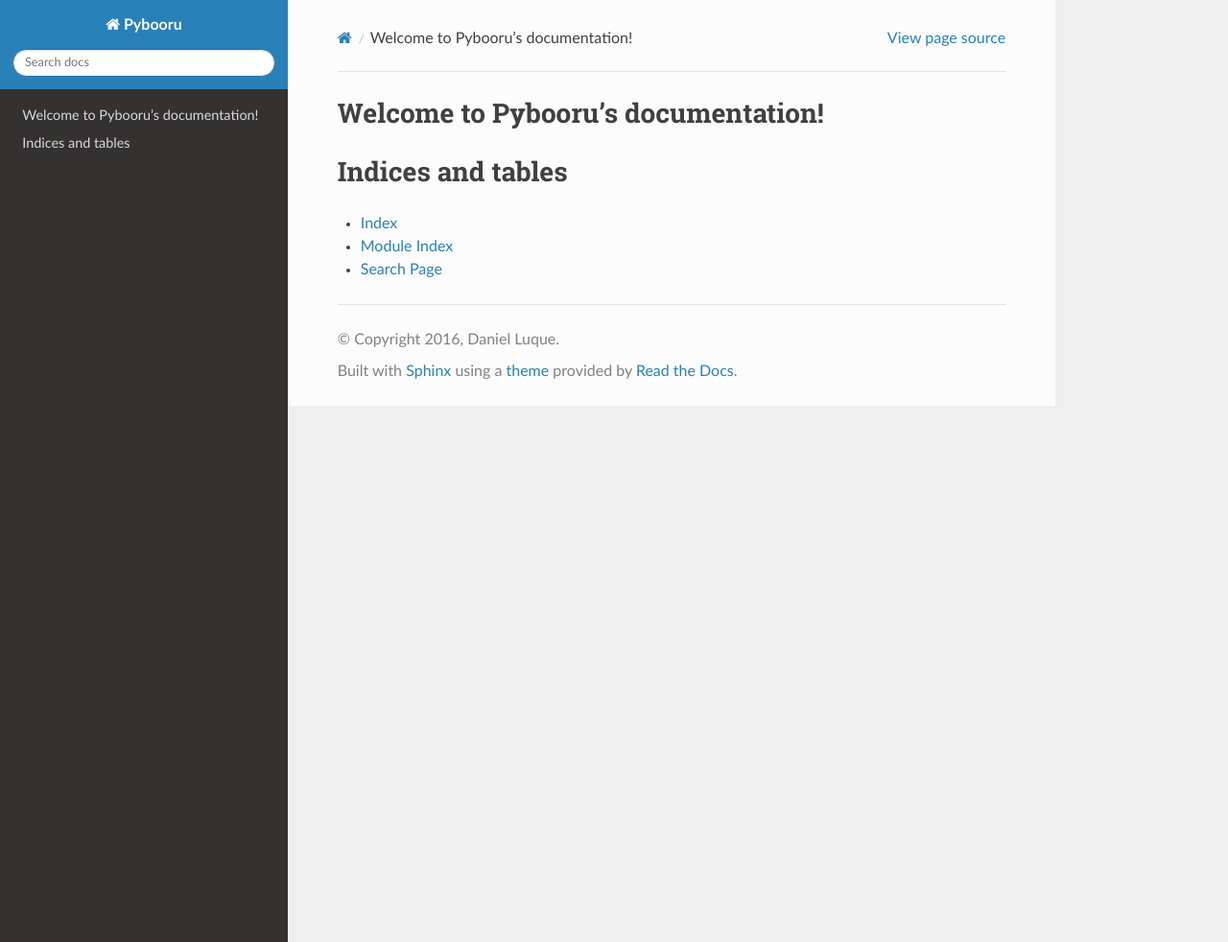
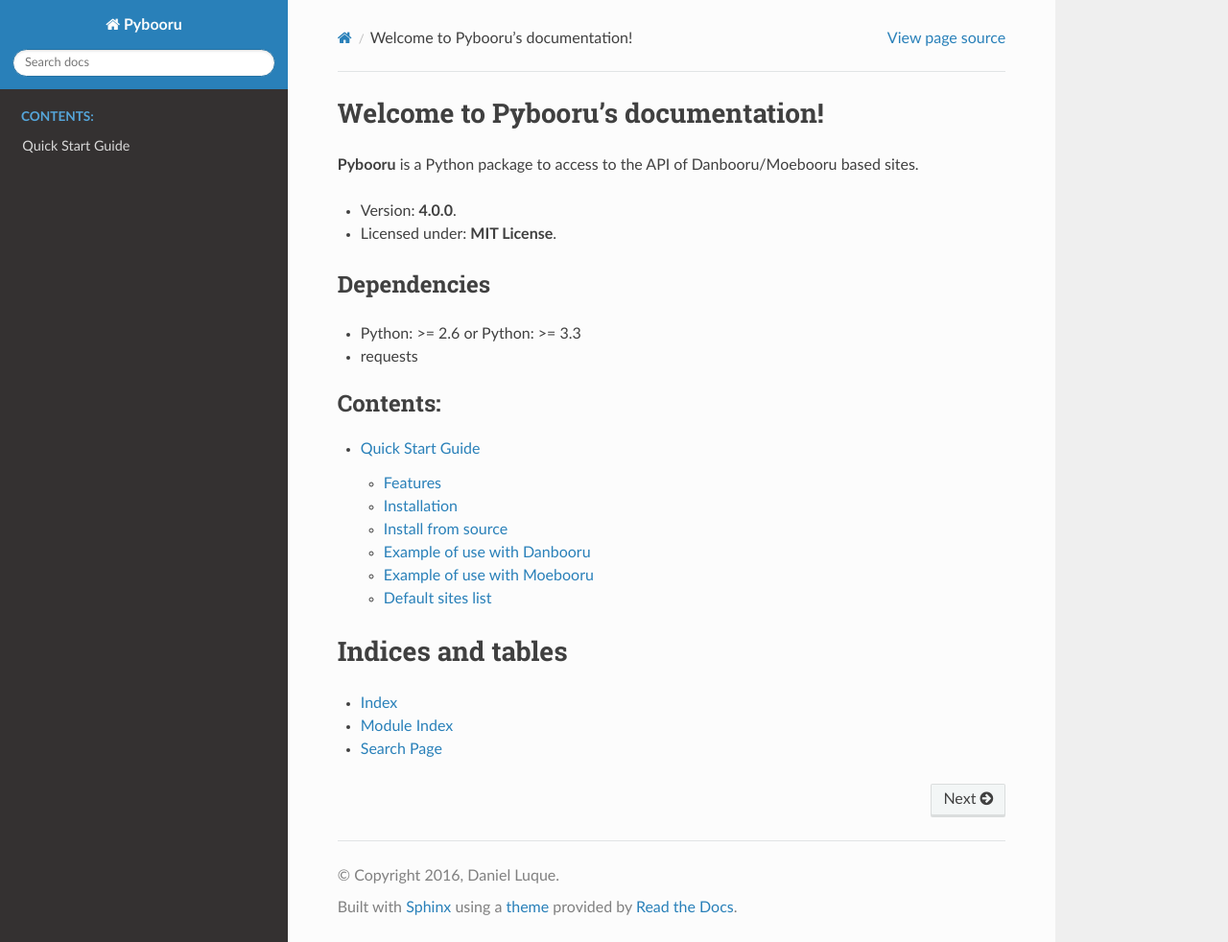
Before and after one commit to LuqueDaniel/pybooru, a Sphinx documentation site: the page built from docs/source/index.rst, in a window 1280 px wide and 982 px high. Shown: the whole window at 96% size. Built offline with Sphinx 7.4.7 and the Read the Docs theme 2.0.0, drawn with Linux system fonts in a browser that asks for light colours.

Commit message:
Docs: update index.rst

```diff
--- a/docs/source/index.rst
+++ b/docs/source/index.rst
@@ -6,10 +6,23 @@
 Welcome to Pybooru's documentation!
 ===================================
 
+**Pybooru** is a Python package to access to the API of Danbooru/Moebooru based sites.
+
+- Version: **4.0.0**.
+- Licensed under: **MIT License**.
+
+Dependencies
+------------
+
+- Python: >= 2.6 or Python: >= 3.3
+- requests
+
+
 .. toctree::
    :maxdepth: 2
    :caption: Contents:
 
+   quick_start_guide
 
 
 Indices and tables
```
